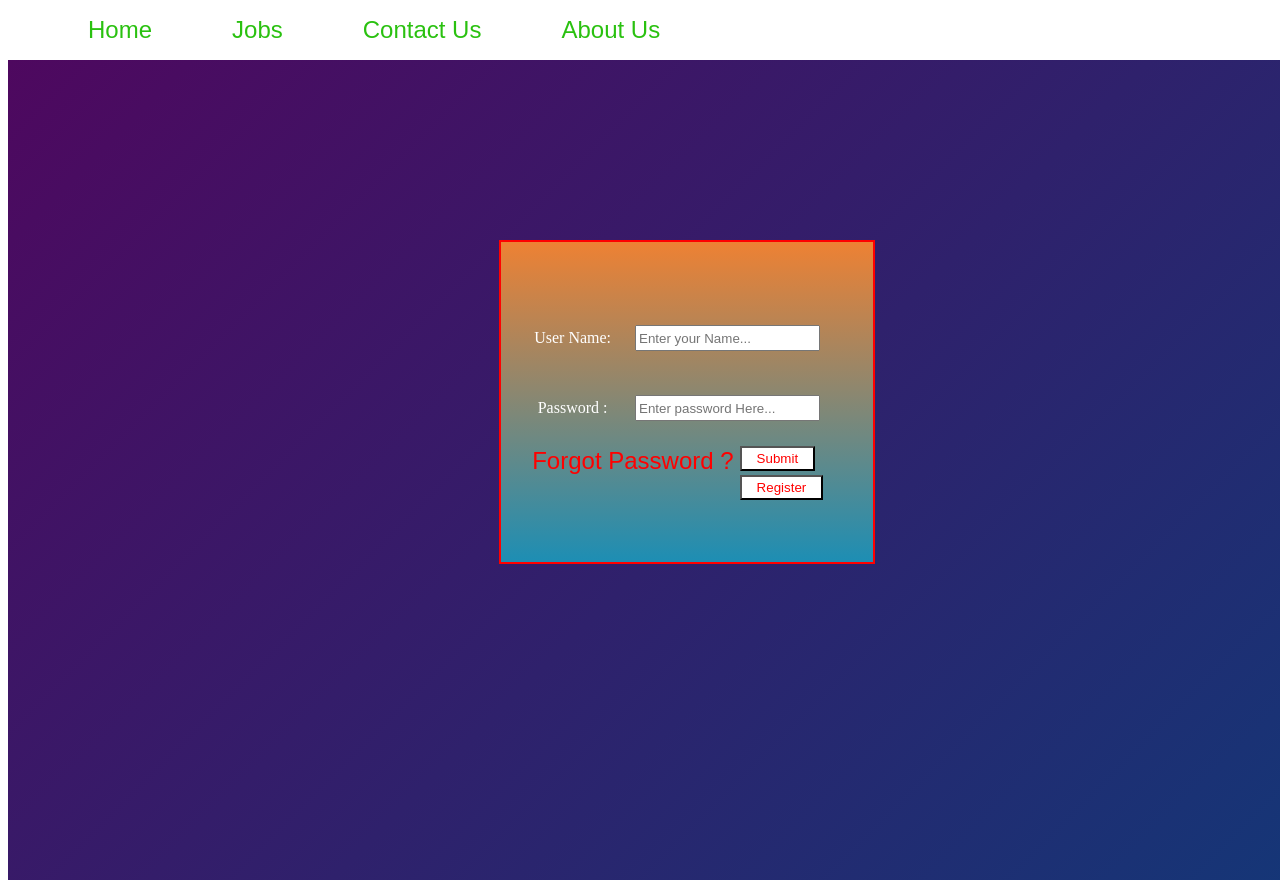
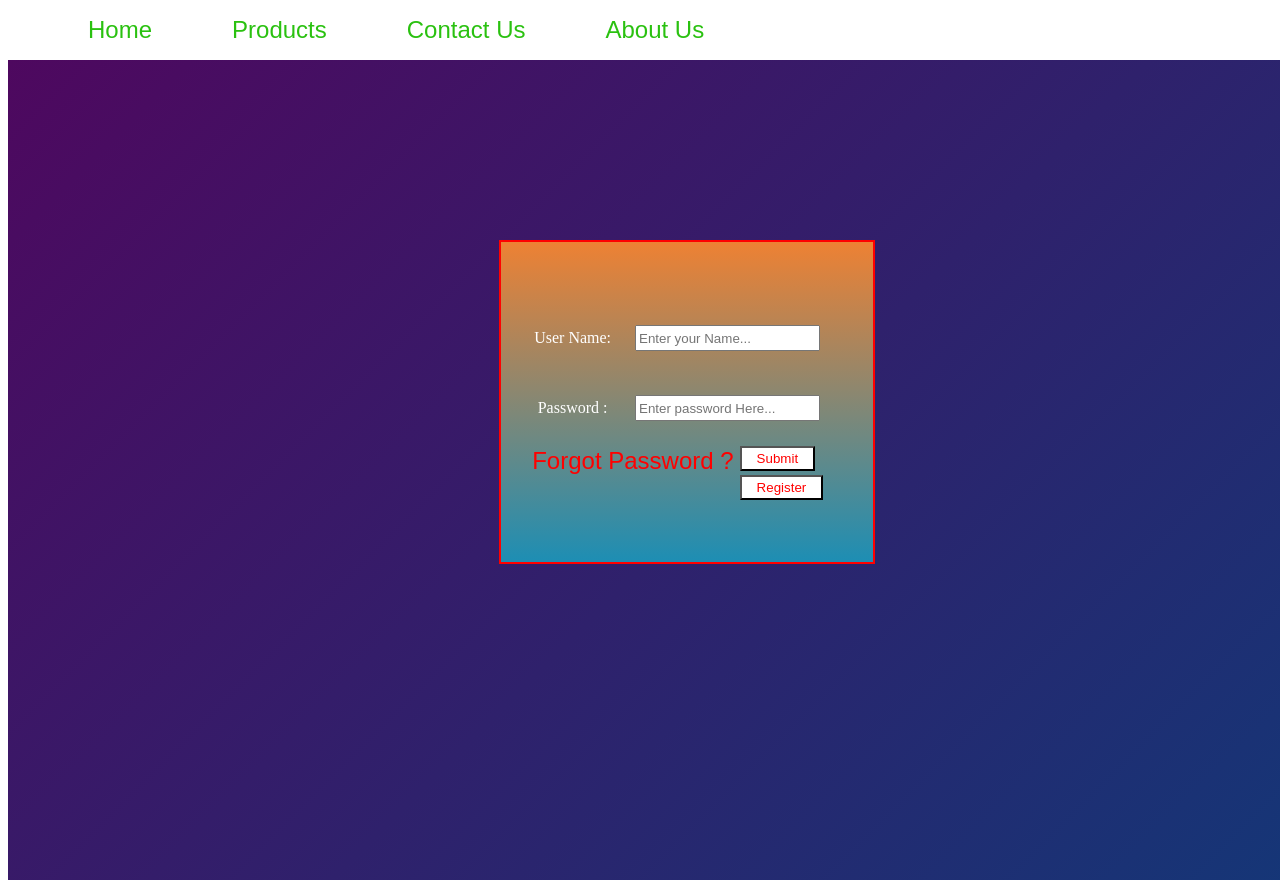
Before and after one commit to vi-n-a-y/Banking_Application---Maven, a React (Create React App) app in the folder banking_application-react/: page / in a window 1280 px wide. Built offline with nearby package versions, Linux system fonts and the light colour scheme.

Commit message:
Update Navbar.jsx

```diff
--- a/banking_application-react/src/components/Navbar.jsx
+++ b/banking_application-react/src/components/Navbar.jsx
@@ -1,19 +1,48 @@
-const Navbar=()=>{
-    return (
-<>
-<nav>
-    <ul id="menuList">
-        <li><a href="#" className="nav-link">Home</a></li>
-        <li><a href="#" className="nav-link">Jobs</a></li>
-        <li><a href="#" className="nav-link">Contact Us</a></li>
-        <li><a href="#" className="nav-link">About Us</a></li>
 
+import React, { useState } from 'react';
+import '../App.css';
 
-    </ul>
-</nav>
+const Nav = () => {
+  const [initialPosition, setInitialPosition] = useState("75%");
 
-</>
+  const highlightLink = (index, end) => {
+    const percentages = ["75%", "50%", "25%", "0"];
+    let targetPosition = index !== -1 ? percentages[index] : end;
 
-     )
-}
-export default Navbar
+    setInitialPosition(targetPosition);
+    setTimeout(() => {
+      document.getElementById("menuList").classList.add("clicked");
+    }, 0);
+  };
+
+  const handleLinkClick = (index) => {
+    highlightLink(index);
+  };
+
+  const handleKeyPress = (event) => {
+    let start = +initialPosition.slice(0, 2) || 0;
+    let end;
+
+    if (event.key === "ArrowRight") {
+      end = start !== 0 ? start - 25 : 0;
+    }
+    if (event.key === "ArrowLeft") {
+      end = start !== 75 ? start + 25 : 75;
+    }
+
+    highlightLink(-1, end + "%");
+  };
+
+  return (
+    <nav>
+      <ul id="menuList" onKeyDown={handleKeyPress}>
+        <li><a href="#" className="nav-link" onClick={() => handleLinkClick(0)}>Home</a></li>
+        <li><a href="#" className="nav-link" onClick={() => handleLinkClick(1)}>Products</a></li>
+        <li><a href="#" className="nav-link" onClick={() => handleLinkClick(2)}>Contact Us</a></li>
+        <li><a href="#" className="nav-link" onClick={() => handleLinkClick(3)}>About Us</a></li>
+      </ul>
+    </nav>
+  );
+};
+
+export default Nav;
```
